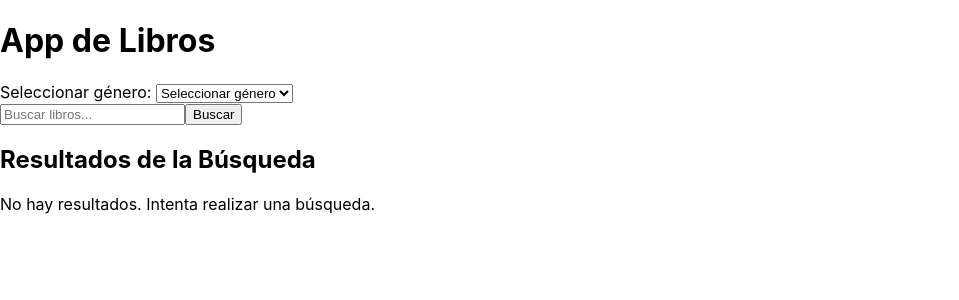
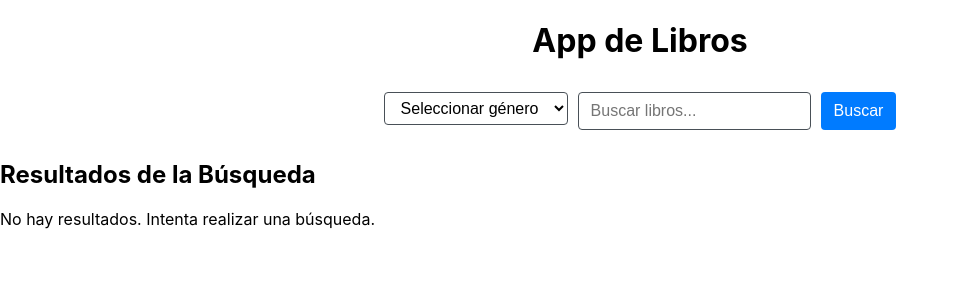
Before and after one commit to Washing-Mr8/PAD_Practica_3, a React (Create React App) app: page / in a window 1280 px wide. Shown: the top 300 px of the page, without its empty margins (0-959 px from the left). Built offline with nearby package versions, Linux system fonts and the light colour scheme.

Commit message:
bootstrap a pelo

```diff
--- a/src/App.js
+++ b/src/App.js
@@ -9,7 +9,7 @@ const App = () => {
 
   return (
     <div>
-      <h1>App de Libros</h1>
+      <h1 class="title" >App de Libros</h1>
       <BookSearch onSearch={setBooks}
         selectedGenre={selectedGenre}
         setSelectedGenre={setSelectedGenre}/>
--- a/src/components/BookList.js
+++ b/src/components/BookList.js
@@ -1,8 +1,9 @@
 import React from "react";
+import "../css/BookList.css"
 
 const BookList = ({ books }) => {
   return (
-    <div>
+    <div class="result-container">
     <h2>Resultados de la Búsqueda</h2>
     {books.length === 0 ? (
       <p>No hay resultados. Intenta realizar una búsqueda.</p>
--- a/src/components/SearchBooks.js
+++ b/src/components/SearchBooks.js
@@ -1,5 +1,7 @@
 import React, { useState } from "react";
 import axios from "axios";
+import '../css/SearchBooks.css';
+
 
 const API_KEY = 'AIzaSyDFSg3zY0wnytGWSO4Ch91a0k5aiLNKgbk';
 
@@ -36,10 +38,10 @@ const BookSearch = ({ onSearch, selectedGenre, setSelectedGenre }) => {
     };
 
     return (
-        <div>
+        <div class="search-container">
             <div>
-                <label htmlFor="genre">Seleccionar género: </label>
                 <select
+                    class="form-select"
                     id="genre"
                     value={selectedGenre}
                     onChange={(e) => setSelectedGenre(e.target.value)}
@@ -53,12 +55,13 @@ const BookSearch = ({ onSearch, selectedGenre, setSelectedGenre }) => {
                 </select>
             </div>
             <input
+                class="form-control"
                 type="text"
                 value={query}
                 onChange={(e) => setQuery(e.target.value)}
                 placeholder="Buscar libros..."
             />
-            <button onClick={searchBooks}>Buscar</button>
+            <button class="btn" onClick={searchBooks}>Buscar</button>
         </div>
     );
 };
--- a/src/css/App.css
+++ b/src/css/App.css
@@ -36,3 +36,7 @@
     transform: rotate(360deg);
   }
 }
+
+.title{
+  text-align: center;
+}
--- /dev/null
+++ b/src/css/BookList.css
@@ -0,0 +1,3 @@
+.result-container{
+    justify-content: center;
+}
--- /dev/null
+++ b/src/css/SearchBooks.css
@@ -0,0 +1,49 @@
+.search-container{
+    display: flex;
+    gap: 10px;
+    padding: 10px;
+    justify-content: center;
+}
+
+.btn{
+    display: inline-block;
+	font-weight: 400;
+	color: #212529;
+	text-align: center;
+	border: 1px solid transparent;
+	padding: .375rem .75rem;
+	font-size: 1rem;
+	line-height: 1.5;
+	border-radius: .25rem;
+	color: #fff;
+	background-color: #007bff;
+}
+
+.btn:hover{
+    background-color: #0069d9;
+}
+
+.form-control {
+    display: block;
+    padding: .375rem .75rem;
+    font-size: 1rem;
+    font-weight: 400;
+    line-height: 1.5;
+    background-clip: padding-box;
+    border: 1px solid #495057;
+    border-radius: .25rem;
+}
+
+.form-select {
+    display: block;
+    width: 100%;
+    padding: .375rem .75rem;
+    font-size: 1rem;
+    font-weight: 400;
+    line-height: 1.5;
+    background-color: #fff;
+    background-size: 16px 12px;
+    border: 1px solid #495057;
+    border-radius: .25rem;
+
+}
```
